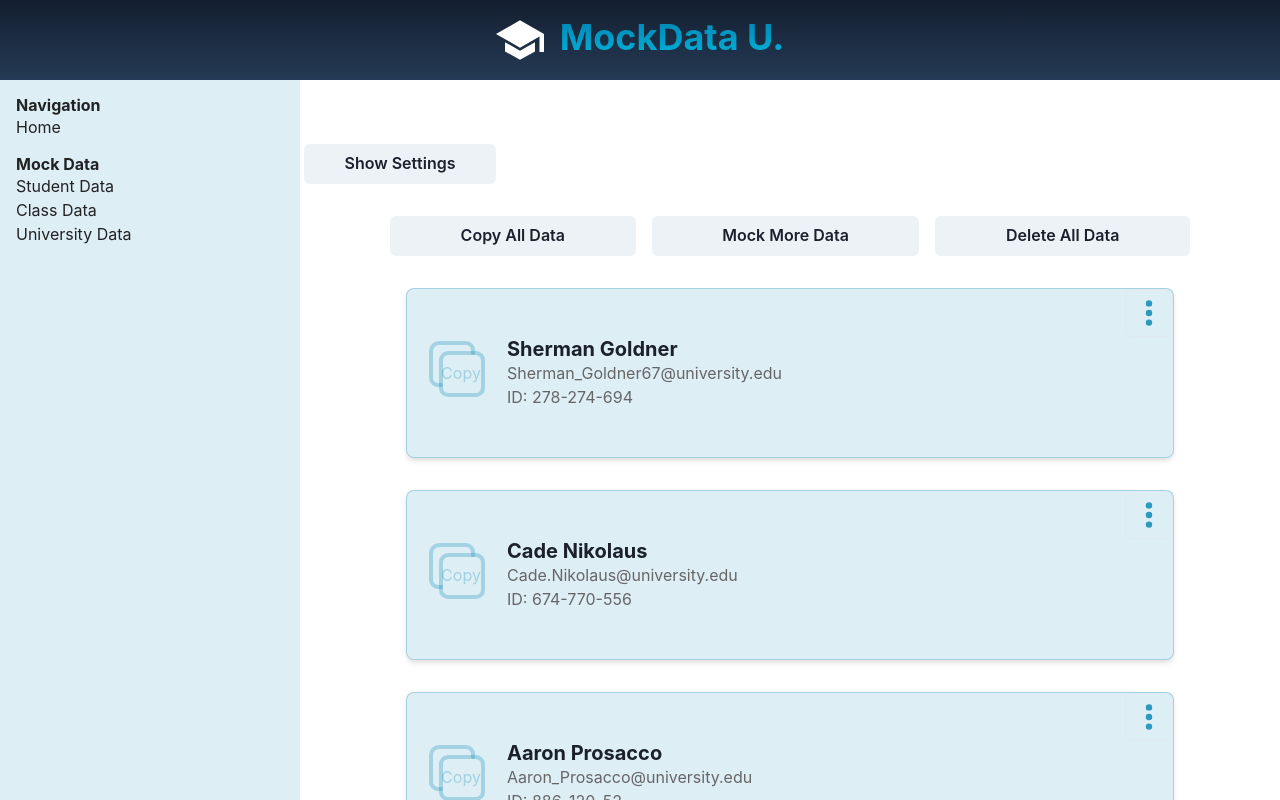
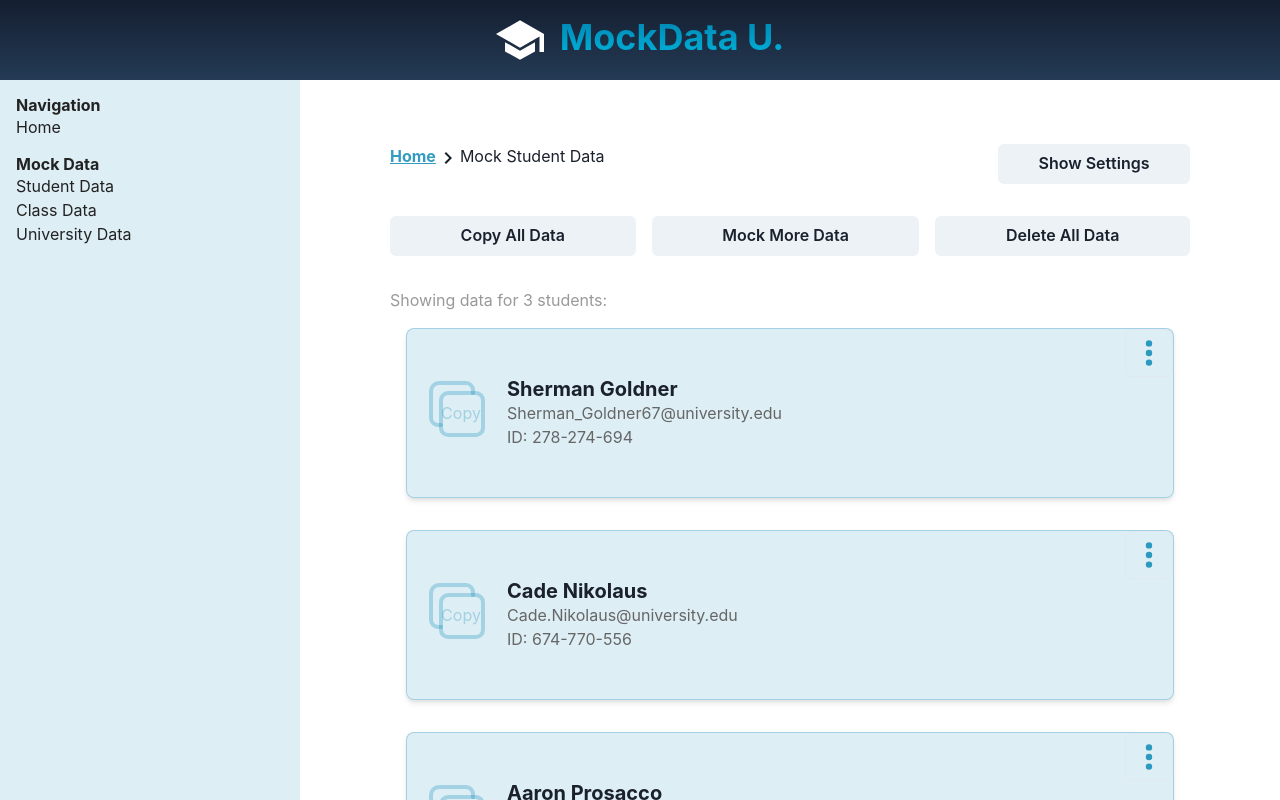
Before and after one commit to NicNol/mockdata-u, a Next.js app: page /mock-student in a window 1280 px wide. Shown: the top 800 px of the page. Built offline with nearby package versions, Linux system fonts and the light colour scheme.

Commit message:
add breadcrumbs and move settings button

```diff
--- /dev/null
+++ b/components/BreadCrumb.jsx
@@ -0,0 +1,30 @@
+import React from "react";
+import { Flex, Icon, Link } from "@chakra-ui/react";
+import { default as NextLink } from "next/link";
+import { MdOutlineKeyboardArrowRight } from "react-icons/md";
+
+export default function BreadCrumb({ currentPageName }) {
+    return (
+        <Flex alignItems={"center"} alignSelf={"flex-start"}>
+            <NextLink href={"/"} passHref>
+                <Link
+                    color={"#0083b0cc"}
+                    _hover={{ color: "#0083b0ee" }}
+                    _active={{ color: "#0083b0ff" }}
+                    fontWeight={"bold"}
+                    textDecoration={"underline"}
+                >
+                    Home
+                </Link>
+            </NextLink>
+            <Icon
+                as={MdOutlineKeyboardArrowRight}
+                w={6}
+                h={6}
+                position={"relative"}
+                top={"2px"}
+            />{" "}
+            {currentPageName}
+        </Flex>
+    );
+}
--- a/components/DataButtonGroup.jsx
+++ b/components/DataButtonGroup.jsx
@@ -1,13 +1,13 @@
 import React, { useState } from "react";
-import { Button, Flex, Tooltip, useDisclosure } from "@chakra-ui/react";
+import { Button, Flex, Tooltip } from "@chakra-ui/react";
 import copy from "copy-to-clipboard";
-import DeleteAlert from "./DeleteAlert";
 
 export default function DataButtonGroup({
     data,
     setData,
     factory,
     factorySize,
+    onOpen,
 }) {
     const contentStringArray = data.map((object) => {
         return Object.keys(object).reduce(
@@ -21,7 +21,6 @@ export default function DataButtonGroup({
         ""
     );
     const [openStatus, setOpenStatus] = useState(false); // For Copy ToolTip
-    const { isOpen, onOpen, onClose } = useDisclosure(); // For DeleteAlert
 
     function handleCopy() {
         copy(content);
@@ -34,7 +33,6 @@ export default function DataButtonGroup({
     }
 
     return (
-        <>
         <Flex
             w={"100%"}
             maxW={"800px"}
@@ -64,7 +62,5 @@ export default function DataButtonGroup({
                 Delete All Data
             </Button>
         </Flex>
-            <DeleteAlert isOpen={isOpen} onClose={onClose} setData={setData} />
-        </>
     );
 }
--- a/components/DataCard.jsx
+++ b/components/DataCard.jsx
@@ -10,7 +10,7 @@ export default function DataCard({ title, textArray, deleteCard }) {
     );
 
     return (
-        <Flex w={"100%"} maxW={"800px"} px={4}>
+        <Flex w={"100%"} maxW={"800px"} px={4} my={4}>
             <Flex
                 bg={"#0083b022"}
                 borderRadius={8}
--- a/components/Settings.jsx
+++ b/components/Settings.jsx
@@ -8,13 +8,12 @@ export default function Settings({ factorySize, setFactorySize }) {
     const handleToggle = () => setShow(!show);
 
     return (
-        <>
-            <Box w={"100%"}>
-                <Button onClick={handleToggle} w={48}>
+        <Flex flexDirection={"column"}>
+            <Button onClick={handleToggle} w={48} alignSelf={"flex-end"}>
                 {show ? "Collapse" : "Show"} Settings
             </Button>
             <Collapse startingHeight={0} in={show}>
-                    <Flex flexDirection={"column"} gap={2} my={4}>
+                <Flex flexDirection={"column"} gap={2} my={4} ml={2}>
                     <Flex alignItems={"center"} gap={2}>
                         <Text>Objects to Mock:</Text>
                         <NumberInput
@@ -36,7 +35,6 @@ export default function Settings({ factorySize, setFactorySize }) {
                     </Flex>
                 </Flex>
             </Collapse>
-            </Box>
-        </>
+        </Flex>
     );
 }
--- a/pages/mock-student.js
+++ b/pages/mock-student.js
@@ -1,11 +1,12 @@
 import { useState, useEffect } from "react";
-import { Flex, useDisclosure } from "@chakra-ui/react";
+import { Flex, Text, useDisclosure } from "@chakra-ui/react";
 import AppWrapper from "../components/AppWrapper";
 import DataCard from "../components/DataCard";
 import Settings from "../components/Settings";
 import { createMultipleStudents } from "./api/student/[studentCount]";
 import DataButtonGroup from "../components/DataButtonGroup";
 import DeleteAlert from "../components/DeleteAlert";
+import BreadCrumb from "../components/BreadCrumb";
 
 export default function Home() {
     const [students, setStudents] = useState([]);
@@ -50,17 +51,36 @@ export default function Home() {
                     alignItems={"center"}
                     gap={8}
                 >
-                    <Settings
-                        setFactorySize={setFactorySize}
-                        factorySize={factorySize}
-                    />
+                    <Flex
+                        w={"100%"}
+                        maxW={"800px"}
+                        justifyContent={"space-between"}
+                    >
+                        <BreadCrumb currentPageName={"Mock Student Data"} />
+                        <Settings
+                            setFactorySize={setFactorySize}
+                            factorySize={factorySize}
+                        />
+                    </Flex>
                     <DataButtonGroup
                         data={students}
                         setData={setStudents}
                         factory={createMultipleStudents}
                         factorySize={factorySize}
+                        onOpen={onOpen}
                     />
-                    {studentDataCards}
+                    <Flex
+                        direction={"column"}
+                        w={"100%"}
+                        alignItems={"center"}
+                        maxW={"800px"}
+                    >
+                        <Text alignSelf={"flex-start"} color={"#999"}>
+                            Showing data for {students.length}{" "}
+                            {students.length === 1 ? "student" : "students"}:
+                        </Text>
+                        {studentDataCards}
+                    </Flex>
                 </Flex>
             </Flex>
             <DeleteAlert
```
Lines whose indentation alone changed are shown as unchanged.
